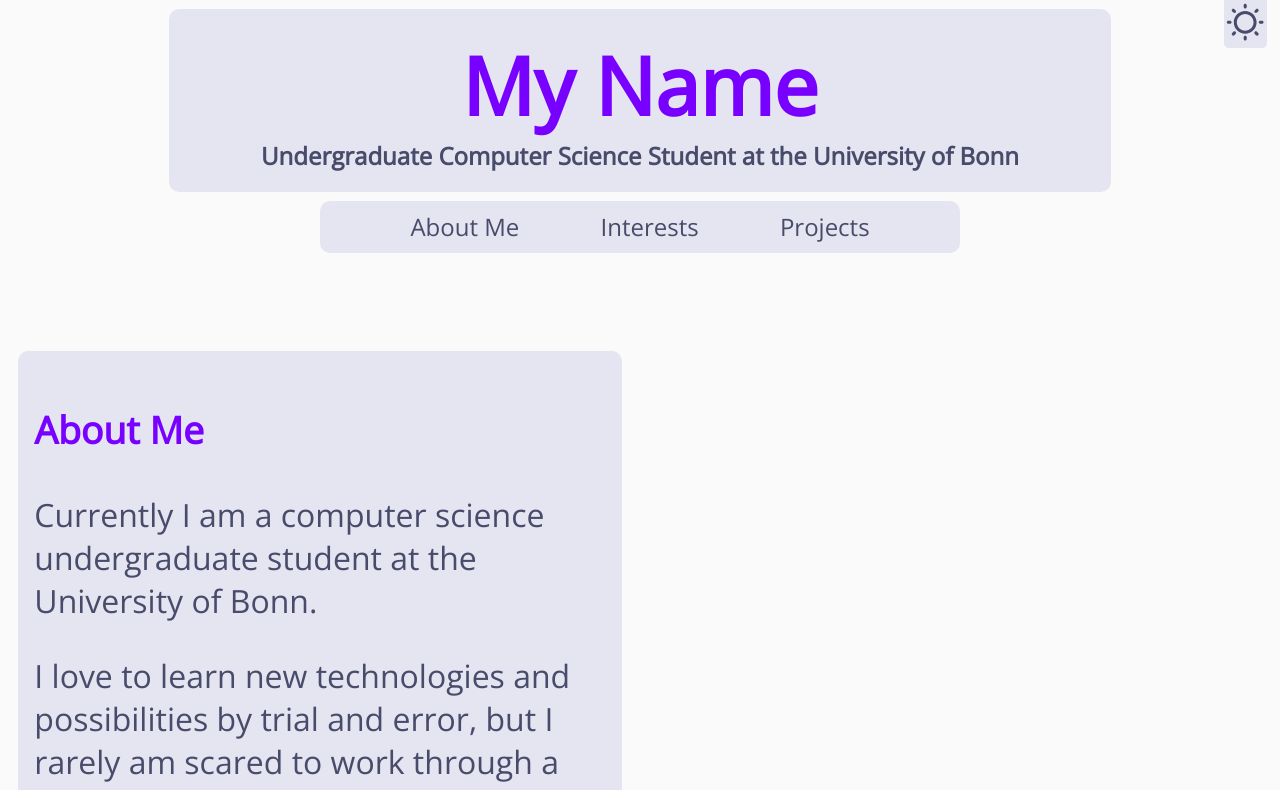
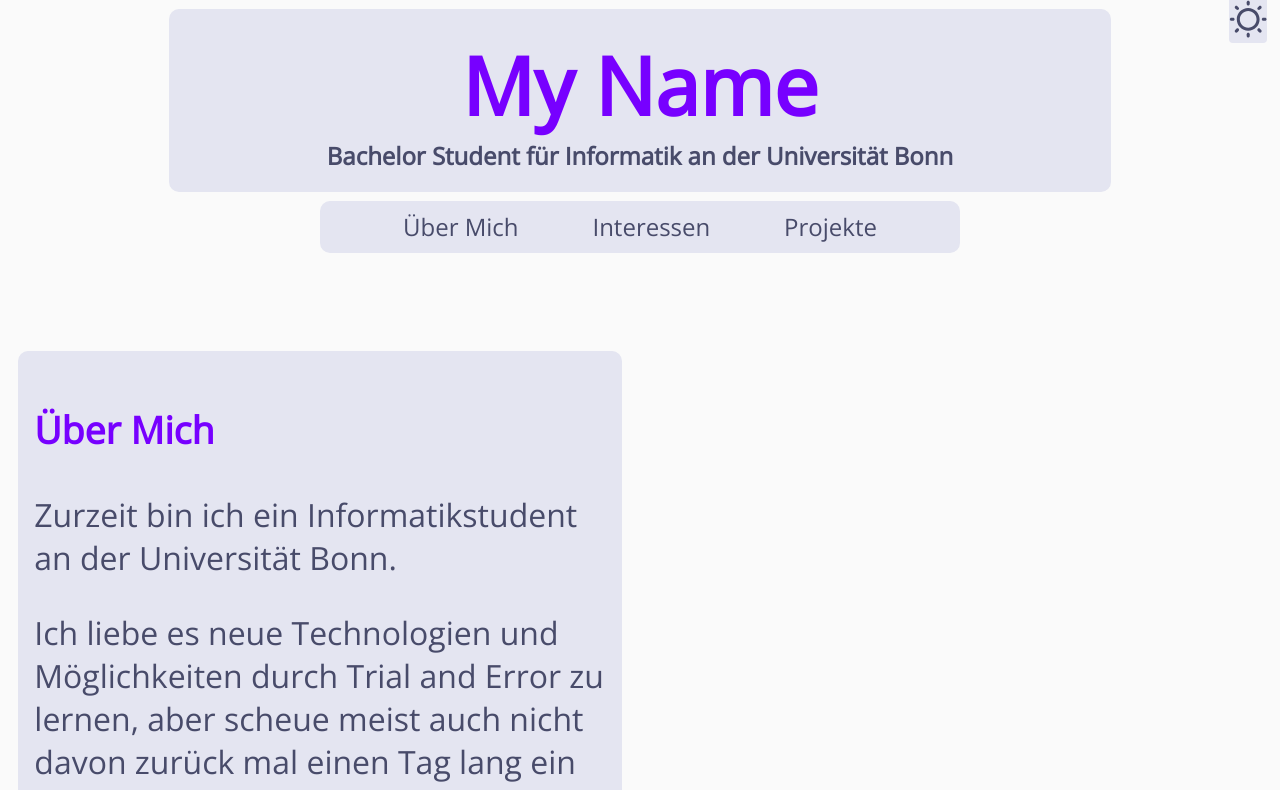
Before and after one commit to RitzGit/portfolio, a Vue app: page / in a window 1280 px wide. Shown: the top 790 px of the page. Built offline with nearby package versions, Linux system fonts and the light colour scheme.

Commit message:
Some cleanup

```diff
--- a/src/App.vue
+++ b/src/App.vue
@@ -70,10 +70,10 @@
         right:1%;
 
         width: 3%;
+        min-width: 35px;
         background: var(--boxBackgroundColour);
 
         border-radius: 0 0 10% 10%;
-        padding: 0.2%;
         svg {
             fill: var(--textColour);
             &:hover {
--- a/src/assets/content/text.json
+++ b/src/assets/content/text.json
@@ -26,7 +26,7 @@
             },
             "en": {
                 "title": "About Me",
-                "contentHTML": "<p>Currently I am a computer science undergraduate student at the University of Bonn.</p> <p>I love to learn new technologies and possibilities by trial and error, but I rarely am scared to work through a tutorial or documentation for a whole day if necessary.</p> <p>That's also how and why this whole website even exists. :)</p>"
+                "contentHTML": "<p>Currently I am a computer science undergraduate student at the University of Bonn.</p> <p>I love to learn new technologies and possibilities by trial and error, but I also am rarely scared to work through a tutorial or documentation for a whole day if necessary.</p> <p>That's also how and why this whole website even exists. :)</p>"
             }
         },
         "Interests": {
--- a/src/main.js
+++ b/src/main.js
@@ -3,8 +3,7 @@ import App from './App.vue'
 
 Vue.config.productionTip = true
 
-Vue.prototype.$lang = "en"
-Vue.prototype.$theme = "light"
+Vue.prototype.$lang = "de"
 
 /*let vm =*/ new Vue(
     {
```
